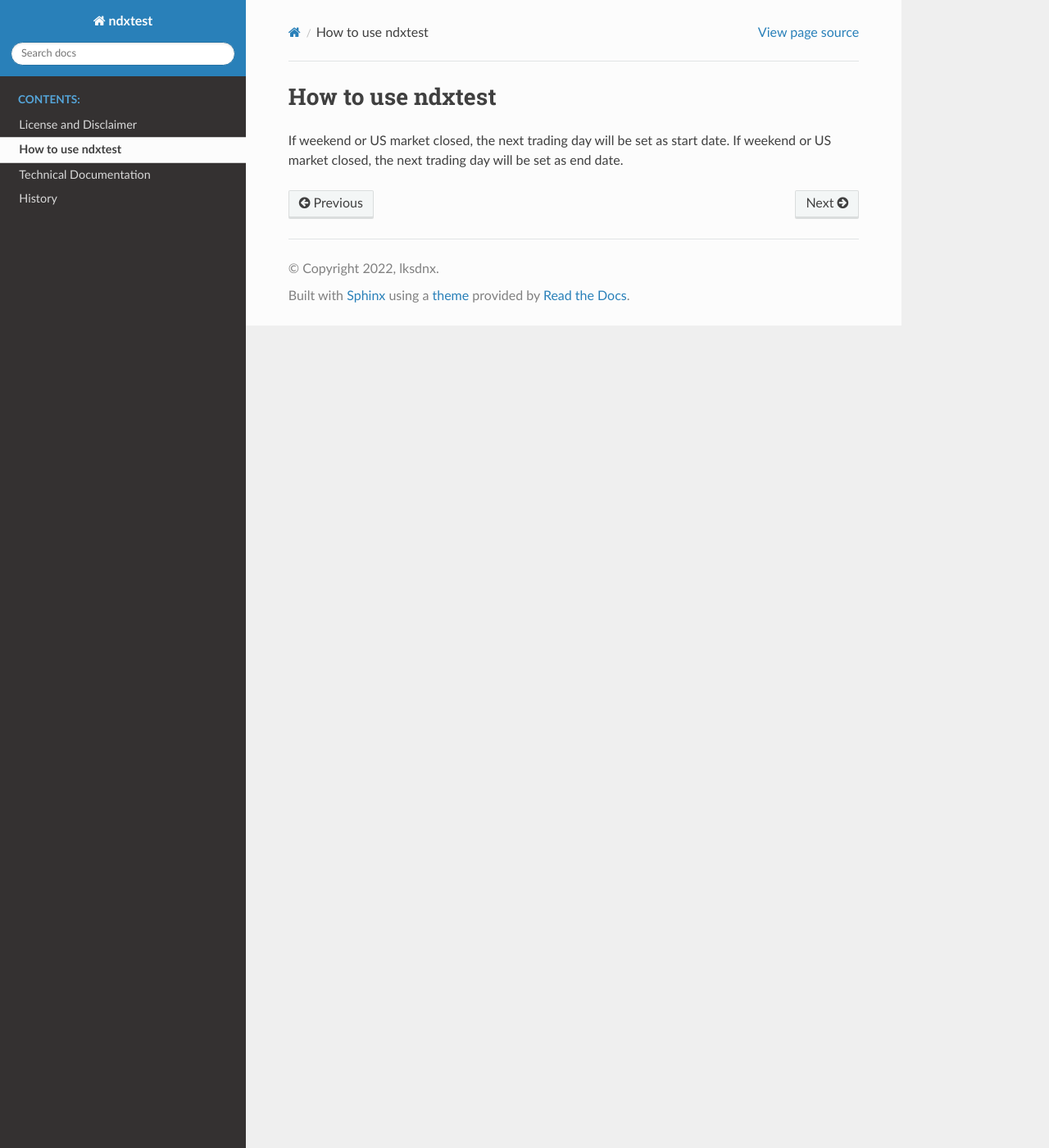
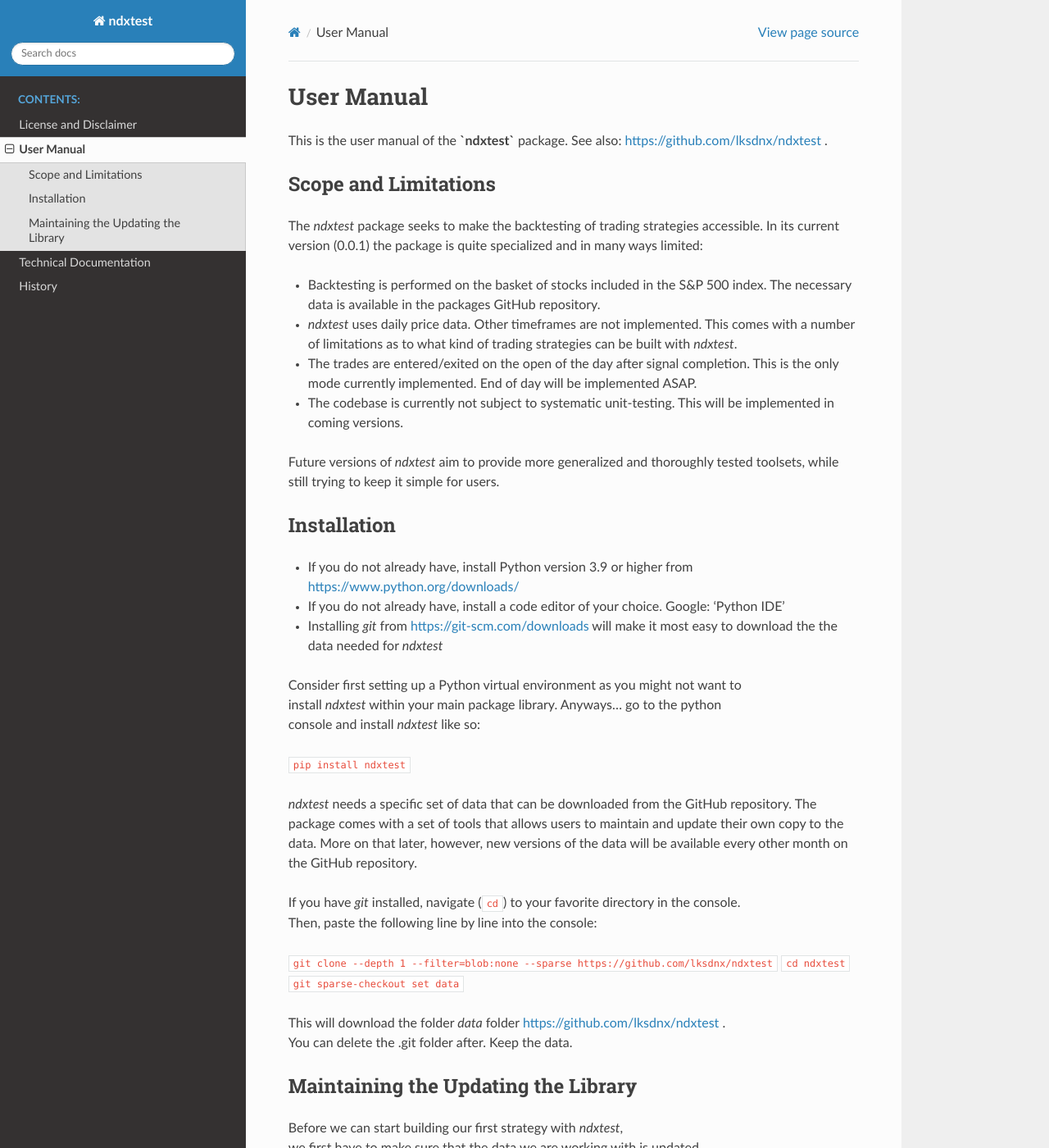
Before and after one commit to lksdnx/ndxtest, a Sphinx documentation site: the page built from docs/MANUAL.rst, in a window 1280 px wide and 1400 px high. Shown: the whole window at 82% size. Built offline with Sphinx 7.4.7 and the Read the Docs theme 2.0.0, drawn with Linux system fonts in a browser that asks for light colours; some of the changed text lies outside the part shown.

Commit message:
commit 2022-08-08 manual

```diff
--- a/docs/MANUAL.rst
+++ b/docs/MANUAL.rst
@@ -1,5 +1,101 @@
-How to use ndxtest
-******************
+User Manual
+***********
+
+This is the user manual of the **`ndxtest`** package. See also: https://github.com/lksdnx/ndxtest .
+
+Scope and Limitations
+---------------------
+The `ndxtest` package seeks to make the backtesting of trading strategies accessible. In its current version (0.0.1)
+the package is quite specialized and in many ways limited:
+
+- Backtesting is performed on the basket of stocks included in the S&P 500 index. The necessary data is available in the packages GitHub repository.
+- `ndxtest` uses daily price data. Other timeframes are not implemented. This comes with a number of limitations as to what kind of trading strategies can be built with `ndxtest`.
+- The trades are entered/exited on the open of the day after signal completion. This is the only mode currently implemented. End of day will be implemented ASAP.
+- The codebase is currently not subject to systematic unit-testing. This will be implemented in coming versions.
+
+Future versions of `ndxtest` aim to provide more generalized and thoroughly tested toolsets, while still trying to keep it
+simple for users.
+
+Installation
+------------
+
+- If you do not already have, install Python version 3.9 or higher from https://www.python.org/downloads/
+- If you do not already have, install a code editor of your choice. Google: 'Python IDE'
+- Installing `git` from https://git-scm.com/downloads will make it most easy to download the the data needed for `ndxtest`
+
+| Consider first setting up a Python virtual environment as you might not want to
+| install `ndxtest` within your main package library. Anyways... go to the python
+| console and install `ndxtest` like so:
+
+``pip install ndxtest``
+
+`ndxtest` needs a specific set of data that can be downloaded from the GitHub repository. The package
+comes with a set of tools that allows users to maintain and update their own copy to the data.
+More on that later, however, new versions of the data will be available every other month on the GitHub repository.
+
+| If you have `git` installed, navigate (``cd``) to your favorite directory in the console.
+| Then, paste the following line by line into the console:
+
+``git clone --depth 1 --filter=blob:none --sparse https://github.com/lksdnx/ndxtest``
+``cd ndxtest``
+``git sparse-checkout set data``
+
+| This will download the folder `data` folder https://github.com/lksdnx/ndxtest .
+| You can delete the .git folder after. Keep the data.
+
+Maintaining the Updating the Library
+------------------------------------
+
+| Before we can start building our first strategy with `ndxtest`,
+| we first have to make sure that the data we are working with is updated
+| and includes the most recent days and weeks of price development.
+
+| `ndxdest` has three modules called `backtest`, `indicators` and `utils`.
+| You can read more on them in the technical documentation later.
+
+Create a new .py file in your code editor and
+
+``from ndxtest.utils import LibManager``
+
+``lm = LibManager('C:\\Users\\user\\absolute\\location\\of\\data')``
+
+This will raise errors if the required folder and contents are not found in the path.
+The :class:`ndxtest.utils.LibManager` class helps us to update the current library.
+As of now though, the process is not fully automated...
+
+The updating process involves three steps:
+
+1. Checking for S&P index announcements on https://www.spglobal.com/spdji/en/indices/equity/sp-500/#news-research
+2. Updating `data\\lib\\^HIST.xlsx` (the `histfile`)
+3. Running the update. Takes about 5 min., during which you need to sit in front of the screen because
+
+The index announcements given on spglobal.com will include index additions/removals and mergers/spinoffs.
+Additionally, name changes for ticker symbols can occur. These are not always announced on spglobal.com.
+The classmethods of :class:`ndxtest.utils.LibManager` can be used to update the `histfile`.
+
+Lets say that since the last update 'FOO' replaced 'BAR' in the index, 'BAZ' had a rebranding
+and is now trading under ticker symbol 'QUX' and 'JE' acquired (the S&P 500 listed company) 'EZ'
+and is now trading under ticker symbol 'JEEZ'. The following will do the job:
+
+``lm.histfile_new_entry('add', 'FOO', '2022-06-06')``
+``lm.histfile_new_entry('remove', 'BAR', '2022-06-06')``
+``lm.histfile_rename_symbol('BAZ', 'QUX')``
+``lm.histfile_new_entry('remove', 'JE', '2022-06-23')``
+``lm.histfile_new_entry('remove', 'EZ', '2022-06-23')``
+``lm.histfile_new_entry('add', 'JEEZ', '2022-06-23')``
+
+Now that the `histfile` is updated we can run the update of the library.
+Set the new `new_entries` parameter to the number of new entries that have been added to the `histfile`.
+If the last update was more than 3 months ago. Set the `period` parameter to '6mo' or '1y', respectively.
+
+``lm.update_lib(period='3mo', new_entries=5)``
+
+The updating function uses the yfinance package: https://pypi.org/project/yfinance/
+which provides an easy interface to the finance.yahoo.com API.
+
+
+
+
 
 If weekend or US market closed, the next trading day will be set as start date.
 If weekend or US market closed, the next trading day will be set as end date.
```
Also changed, not shown: docs/TECHDOC.rst (+38 -10 lines), 3 other files.
